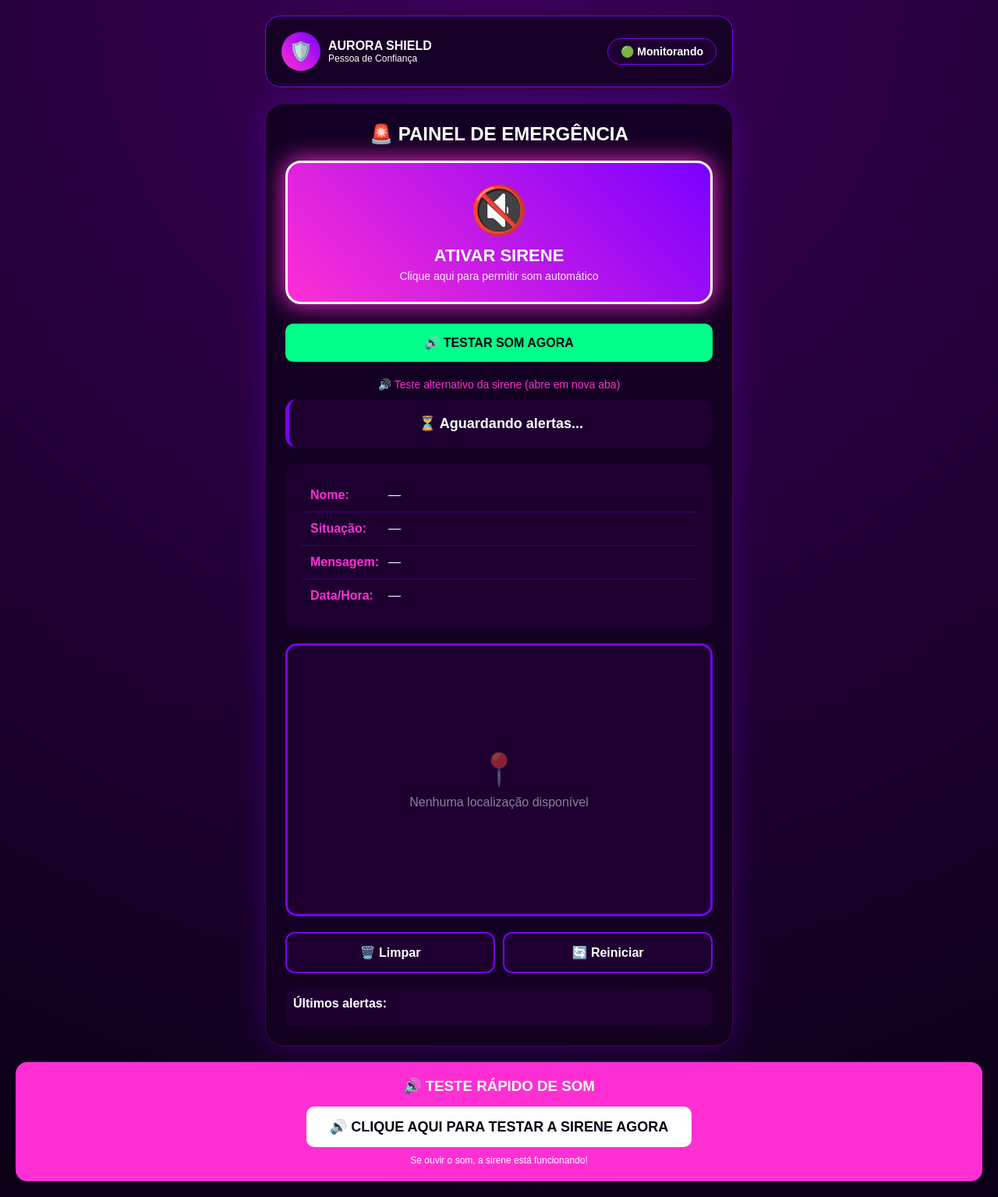
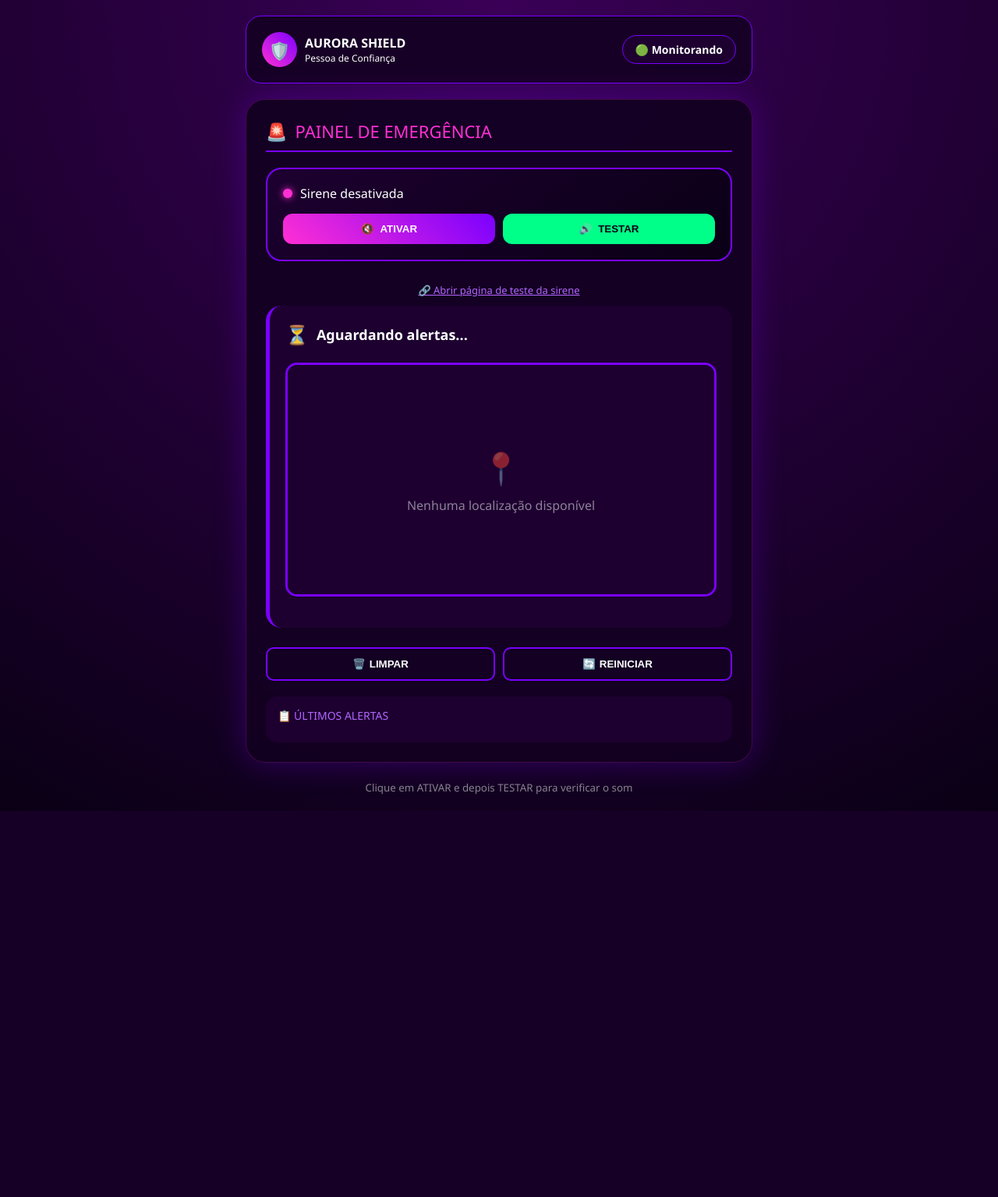
Before and after one commit to salveci2022/aurora-shield, a Flask app: page /confidant in a window 1280 px wide. Shown: the whole page at 78% size. After the commit the page ends 1040 px from the top, so only its background shows below. Run offline with Flask 3, Linux system fonts and the light colour scheme; data comes from the database, SQL or seed files in the repository; data that the repository does not hold is empty.

Commit message:
add arquivos no repo

```diff
--- a/templates/confidant.html
+++ b/templates/confidant.html
@@ -14,16 +14,17 @@
         body {
             background: radial-gradient(circle at top, #3a0057, #0a0015);
             min-height: 100vh;
-            font-family: Arial, sans-serif;
+            font-family: 'Segoe UI', Arial, sans-serif;
             color: white;
             padding: 20px;
         }
 
         .container {
-            max-width: 600px;
+            max-width: 650px;
             margin: 0 auto;
         }
 
+        /* ========== HEADER ========== */
         .header {
             display: flex;
             justify-content: space-between;
@@ -43,14 +44,14 @@
         }
 
         .logo-circle {
-            width: 50px;
-            height: 50px;
+            width: 45px;
+            height: 45px;
             border-radius: 50%;
             background: linear-gradient(45deg, #ff2fd4, #7a00ff);
             display: flex;
             align-items: center;
             justify-content: center;
-            font-size: 24px;
+            font-size: 22px;
             font-weight: bold;
         }
 
@@ -66,7 +67,7 @@
         .status.ativo {
             background: #ff2fd4;
             color: #0a0015;
-            animation: pulse 1s infinite;
+            animation: pulse 1.5s infinite;
         }
 
         @keyframes pulse {
@@ -75,6 +76,7 @@
             100% { opacity: 1; }
         }
 
+        /* ========== CARDS ========== */
         .card {
             background: rgba(20, 0, 34, 0.95);
             backdrop-filter: blur(10px);
@@ -85,117 +87,163 @@
             margin-bottom: 20px;
         }
 
-        .sirene-area {
-            background: linear-gradient(45deg, #ff2fd4, #7a00ff);
-            border-radius: 20px;
-            padding: 25px;
-            text-align: center;
-            margin-bottom: 25px;
-            cursor: pointer;
-            border: 3px solid white;
-            box-shadow: 0 0 30px #ff2fd4;
-            transition: 0.3s;
+        .card-title {
+            color: #ff2fd4;
+            font-size: 22px;
+            margin-bottom: 20px;
+            display: flex;
+            align-items: center;
+            gap: 10px;
+            border-bottom: 2px solid #7a00ff;
+            padding-bottom: 10px;
         }
 
-        .sirene-area.ativa {
+        /* ========== SEÇÃO DA SIRENE ========== */
+        .sirene-section {
+            background: linear-gradient(145deg, #1d0030, #0a0015);
+            border-radius: 20px;
+            padding: 20px;
+            margin-bottom: 25px;
+            border: 2px solid #7a00ff;
+        }
+
+        .sirene-status {
+            display: flex;
+            align-items: center;
+            justify-content: space-between;
+            margin-bottom: 15px;
+        }
+
+        .sirene-indicator {
+            display: flex;
+            align-items: center;
+            gap: 10px;
+        }
+
+        .sirene-led {
+            width: 12px;
+            height: 12px;
+            border-radius: 50%;
+            background: #ff2fd4;
+            box-shadow: 0 0 10px #ff2fd4;
+        }
+
+        .sirene-led.ativa {
+            background: #00ff88;
+            box-shadow: 0 0 10px #00ff88;
+        }
+
+        .sirene-buttons {
+            display: flex;
+            gap: 10px;
+            flex-wrap: wrap;
+        }
+
+        .btn-sirene {
+            flex: 1;
+            min-width: 120px;
+            padding: 12px;
+            border: none;
+            border-radius: 12px;
+            font-weight: bold;
+            cursor: pointer;
+            transition: 0.3s;
+            display: flex;
+            align-items: center;
+            justify-content: center;
+            gap: 8px;
+        }
+
+        .btn-sirene.ativar {
+            background: linear-gradient(45deg, #ff2fd4, #7a00ff);
+            color: white;
+        }
+
+        .btn-sirene.ativar.ativa {
             background: #00ff88;
             color: #0a0015;
         }
 
-        .sirene-icon {
-            font-size: 60px;
-            margin-bottom: 10px;
+        .btn-sirene.testar {
+            background: #00ff88;
+            color: #0a0015;
         }
 
-        .sirene-titulo {
-            font-size: 22px;
-            font-weight: bold;
-            margin-bottom: 5px;
+        .btn-sirene:hover {
+            transform: scale(1.02);
+            box-shadow: 0 0 20px currentColor;
         }
 
-        .sirene-subtitulo {
-            font-size: 14px;
-            opacity: 0.9;
-        }
-
-        .test-audio {
-            background: #00ff88;
-            color: #0a0015;
-            padding: 15px;
-            border-radius: 10px;
-            text-align: center;
-            margin: 10px 0 20px;
-            cursor: pointer;
-            font-weight: bold;
-            transition: 0.3s;
-        }
-
-        .test-audio:hover {
-            transform: scale(1.02);
-            box-shadow: 0 0 20px #00ff88;
-        }
-
-        .alert {
+        /* ========== SEÇÃO DO ALERTA ========== */
+        .alert-section {
+            background: #1d0030;
+            border-radius: 20px;
             padding: 20px;
-            border-radius: 15px;
-            background: #1d0030;
-            text-align: center;
-            font-weight: bold;
-            font-size: 18px;
-            margin-bottom: 20px;
+            margin-bottom: 25px;
             border-left: 5px solid #7a00ff;
             transition: 0.3s;
         }
 
-        .alert.active {
+        .alert-section.ativo {
             background: #ff2fd4;
-            color: #0a0015;
             border-left-color: #7a00ff;
-            animation: alertaPulse 1s infinite;
-            box-shadow: 0 0 30px #ff2fd4;
+            animation: alertaPulse 1.5s infinite;
         }
 
         @keyframes alertaPulse {
-            0% { transform: scale(1); }
-            50% { transform: scale(1.02); }
-            100% { transform: scale(1); }
+            0% { box-shadow: 0 0 20px #ff2fd4; }
+            50% { box-shadow: 0 0 40px #ff2fd4; }
+            100% { box-shadow: 0 0 20px #ff2fd4; }
         }
 
-        .info-panel {
-            background: #1d0030;
-            border-radius: 15px;
-            padding: 20px;
+        .alert-header {
+            display: flex;
+            align-items: center;
+            gap: 10px;
+            margin-bottom: 15px;
+            font-size: 18px;
+            font-weight: bold;
+        }
+
+        .alert-icon {
+            font-size: 24px;
+        }
+
+        /* ========== INFO GRID ========== */
+        .info-grid {
+            display: grid;
+            grid-template-columns: repeat(2, 1fr);
+            gap: 15px;
             margin: 20px 0;
         }
 
-        .info-item {
-            padding: 12px;
-            border-bottom: 1px solid rgba(122, 0, 255, 0.3);
-            display: flex;
+        .info-box {
+            background: rgba(0, 0, 0, 0.3);
+            padding: 15px;
+            border-radius: 12px;
+            border: 1px solid #7a00ff40;
         }
 
-        .info-item:last-child {
-            border-bottom: none;
+        .info-label {
+            font-size: 12px;
+            color: #b366ff;
+            margin-bottom: 5px;
         }
 
-        .info-item strong {
-            min-width: 100px;
-            color: #ff2fd4;
-        }
-
-        .info-item div {
-            flex: 1;
+        .info-value {
+            font-size: 16px;
+            font-weight: bold;
             word-break: break-word;
         }
 
+        /* ========== MAPA ========== */
         .map-container {
-            height: 350px;
+            height: 300px;
             border-radius: 15px;
             overflow: hidden;
             border: 3px solid #7a00ff;
             margin: 20px 0;
             position: relative;
-            background: #1d0030;
         }
 
         .map {
@@ -215,63 +263,82 @@
             color: rgba(255,255,255,0.5);
             flex-direction: column;
             gap: 10px;
-            text-align: center;
-            padding: 20px;
         }
 
-        .button-group {
+        .map-link {
+            text-align: center;
+            margin: 10px 0;
+        }
+
+        .map-link a {
+            color: #ff2fd4;
+            text-decoration: none;
+            padding: 8px 15px;
+            border: 1px solid #ff2fd4;
+            border-radius: 8px;
+            font-size: 14px;
+            display: inline-block;
+        }
+
+        .map-link a:hover {
+            background: #ff2fd4;
+            color: #0a0015;
+        }
+
+        .coordenadas {
+            text-align: center;
+            font-size: 12px;
+            color: #b366ff;
+            margin-top: 5px;
+        }
+
+        /* ========== BOTÕES DE AÇÃO ========== */
+        .action-buttons {
             display: flex;
             gap: 10px;
             margin-top: 20px;
             flex-wrap: wrap;
         }
 
-        .btn {
+        .btn-action {
             flex: 1;
-            padding: 15px;
-            border: none;
-            border-radius: 12px;
-            font-size: 16px;
+            min-width: 100px;
+            padding: 12px;
+            border: 2px solid #7a00ff;
+            border-radius: 10px;
+            background: transparent;
+            color: white;
             font-weight: bold;
             cursor: pointer;
             transition: 0.3s;
-            min-width: 120px;
+            display: flex;
+            align-items: center;
+            justify-content: center;
+            gap: 5px;
         }
 
-        .btn-secondary {
-            background: #1d0030;
-            border: 2px solid #7a00ff;
-            color: white;
+        .btn-action:hover {
+            background: #7a00ff40;
+            transform: scale(1.02);
         }
 
-        .btn-secondary:hover {
-            background: #7a00ff40;
-            transform: scale(1.05);
+        /* ========== HISTÓRICO ========== */
+        .history-section {
+            background: #1d0030;
+            border-radius: 15px;
+            padding: 15px;
+            margin-top: 20px;
         }
 
-        .local-link {
-            display: inline-block;
-            margin-top: 10px;
-            color: #ff2fd4;
-            text-decoration: none;
-            padding: 8px 15px;
-            border: 1px solid #ff2fd4;
-            border-radius: 8px;
+        .history-title {
+            color: #b366ff;
+            margin-bottom: 10px;
             font-size: 14px;
         }
 
-        .local-link:hover {
-            background: #ff2fd4;
-            color: #0a0015;
-        }
-
         .history-list {
-            max-height: 150px;
+            max-height: 120px;
             overflow-y: auto;
-            margin-top: 20px;
-            background: #1d0030;
-            border-radius: 10px;
-            padding: 10px;
         }
 
         .history-item {
@@ -280,29 +347,16 @@
             font-size: 12px;
         }
 
-        .coordenadas {
-            font-size: 12px;
-            color: #b366ff;
-            margin-top: 5px;
-            text-align: center;
-        }
-
-        .link-externo {
-            text-align: center;
-            margin: 10px 0;
-        }
-        .link-externo a {
-            color: #ff2fd4;
-            text-decoration: none;
-            font-size: 14px;
-        }
-        .link-externo a:hover {
-            text-decoration: underline;
-        }
+        /* ========== UTILITÁRIOS ========== */
+        .text-center { text-align: center; }
+        .mt-10 { margin-top: 10px; }
+        .mb-10 { margin-bottom: 10px; }
+        .opacity-5 { opacity: 0.5; }
     </style>
 </head>
 <body>
     <div class="container">
+        <!-- HEADER -->
         <div class="header">
             <div class="logo">
                 <div class="logo-circle">🛡️</div>
@@ -314,46 +368,63 @@
             <div class="status" id="statusPill">🟢 Monitorando</div>
         </div>
 
+        <!-- CARD PRINCIPAL -->
         <div class="card">
-            <h2 style="text-align: center; margin-bottom: 20px;">🚨 PAINEL DE EMERGÊNCIA</h2>
-
-            <!-- ÁREA DA SIRENE -->
-            <div id="sireneArea" class="sirene-area" onclick="ativarSirene()">
-                <div class="sirene-icon">🔇</div>
-                <div class="sirene-titulo">ATIVAR SIRENE</div>
-                <div class="sirene-subtitulo">Clique aqui para permitir som automático</div>
+            <div class="card-title">
+                <span>🚨</span> PAINEL DE EMERGÊNCIA
             </div>
 
-            <!-- BOTÃO DE TESTE -->
-            <div class="test-audio" onclick="testarSom()">🔊 TESTAR SOM AGORA</div>
-
-            <!-- LINK PARA TESTE EXTERNO -->
-            <div class="link-externo">
-                <a href="/testar-sirene" target="_blank">🔊 Teste alternativo da sirene (abre em nova aba)</a>
+            <!-- SEÇÃO DA SIRENE -->
+            <div class="sirene-section">
+                <div class="sirene-status">
+                    <div class="sirene-indicator">
+                        <span class="sirene-led" id="sireneLed"></span>
+                        <span id="sireneStatusText">Sirene desativada</span>
+                    </div>
+                    <span id="sireneInfo" style="font-size: 12px;"></span>
                 </div>
 
-            <!-- ÁREA DO ALERTA -->
-            <div id="alertBox" class="alert">
-                ⏳ Aguardando alertas...
+                <div class="sirene-buttons">
+                    <button id="btnAtivarSirene" class="btn-sirene ativar" onclick="ativarSirene()">
+                        <span>🔇</span> ATIVAR
+                    </button>
+                    <button class="btn-sirene testar" onclick="testarSom()">
+                        <span>🔊</span> TESTAR
+                    </button>
+                </div>
             </div>
 
-            <!-- INFORMAÇÕES DO ALERTA -->
-            <div class="info-panel">
-                <div class="info-item">
-                    <strong>Nome:</strong>
-                    <div id="infoNome">—</div>
+            <!-- LINK TESTE EXTERNO -->
+            <div class="text-center mb-10">
+                <a href="/testar-sirene" target="_blank" style="color: #b366ff; font-size: 13px;">
+                    🔗 Abrir página de teste da sirene
+                </a>
             </div>
-                <div class="info-item">
-                    <strong>Situação:</strong>
-                    <div id="infoSit">—</div>
+
+            <!-- SEÇÃO DO ALERTA -->
+            <div id="alertSection" class="alert-section">
+                <div class="alert-header">
+                    <span class="alert-icon">⏳</span>
+                    <span id="alertTitle">Aguardando alertas...</span>
                 </div>
-                <div class="info-item">
-                    <strong>Mensagem:</strong>
-                    <div id="infoMsg">—</div>
+
+                <!-- INFO GRID -->
+                <div class="info-grid" id="infoGrid" style="display: none;">
+                    <div class="info-box">
+                        <div class="info-label">👤 NOME</div>
+                        <div class="info-value" id="infoNome">—</div>
                     </div>
-                <div class="info-item">
-                    <strong>Data/Hora:</strong>
-                    <div id="infoData">—</div>
+                    <div class="info-box">
+                        <div class="info-label">⚠️ SITUAÇÃO</div>
+                        <div class="info-value" id="infoSit">—</div>
+                    </div>
+                    <div class="info-box">
+                        <div class="info-label">💬 MENSAGEM</div>
+                        <div class="info-value" id="infoMsg">—</div>
+                    </div>
+                    <div class="info-box">
+                        <div class="info-label">📅 DATA/HORA</div>
+                        <div class="info-value" id="infoData">—</div>
                     </div>
                 </div>
 
@@ -367,28 +438,38 @@
                 </div>
 
                 <!-- LINK DO MAPA -->
-            <div id="mapLink" style="display: none; text-align: center; margin: 10px 0;">
-                <a id="directMapLink" href="#" target="_blank" class="local-link">📍 Abrir no Google Maps</a>
+                <div id="mapLink" class="map-link" style="display: none;">
+                    <a id="directMapLink" href="#" target="_blank">📍 Abrir no Google Maps</a>
                 </div>
 
                 <!-- COORDENADAS -->
                 <div id="coordenadas" class="coordenadas"></div>
+            </div>
 
             <!-- BOTÕES DE AÇÃO -->
-            <div class="button-group">
-                <button id="btnClear" class="btn btn-secondary" onclick="limparAlerta()">🗑️ Limpar</button>
-                <button id="btnRefresh" class="btn btn-secondary" onclick="reiniciar()">🔄 Reiniciar</button>
+            <div class="action-buttons">
+                <button class="btn-action" onclick="limparAlerta()">
+                    <span>🗑️</span> LIMPAR
+                </button>
+                <button class="btn-action" onclick="reiniciar()">
+                    <span>🔄</span> REINICIAR
+                </button>
             </div>
 
             <!-- HISTÓRICO -->
-            <div class="history-list">
-                <h4 style="margin-bottom: 10px;">Últimos alertas:</h4>
-                <div id="historyItems"></div>
-            </div>
+            <div class="history-section">
+                <div class="history-title">📋 ÚLTIMOS ALERTAS</div>
+                <div class="history-list" id="historyItems"></div>
             </div>
         </div>
 
-    <!-- CORREÇÃO: ÁUDIO DA SIRENE REAL - MESMO DA PÁGINA DE TESTE -->
+        <!-- TESTE RÁPIDO (opcional) -->
+        <div class="text-center mt-10 opacity-5">
+            <small>Clique em ATIVAR e depois TESTAR para verificar o som</small>
+        </div>
+    </div>
+
+    <!-- ÁUDIO DA SIRENE REAL -->
     <audio id="sirene" loop preload="auto">
         <source src="/static/sounds/sirene-real.mp3" type="audio/mpeg">
     </audio>
@@ -402,6 +483,14 @@
         let sireneElement = document.getElementById('sirene');
         let timeoutSirene = null;
 
+        // Elementos DOM
+        const sireneLed = document.getElementById('sireneLed');
+        const sireneStatusText = document.getElementById('sireneStatusText');
+        const btnAtivarSirene = document.getElementById('btnAtivarSirene');
+        const alertSection = document.getElementById('alertSection');
+        const alertTitle = document.getElementById('alertTitle');
+        const infoGrid = document.getElementById('infoGrid');
+
         // ============================================
         // FUNÇÕES DA SIRENE
         // ============================================
@@ -413,13 +502,11 @@
                     sireneElement.currentTime = 0;
                     sireneAtiva = true;
 
-                    let area = document.getElementById('sireneArea');
-                    area.classList.add('ativa');
-                    area.innerHTML = `
-                        <div class="sirene-icon">🔊</div>
-                        <div class="sirene-titulo">SIRENE ATIVADA!</div>
-                        <div class="sirene-subtitulo">Agora vai tocar automaticamente</div>
-                    `;
+                    // Atualizar UI
+                    sireneLed.className = 'sirene-led ativa';
+                    sireneStatusText.textContent = 'Sirene ativada';
+                    btnAtivarSirene.classList.add('ativa');
+                    btnAtivarSirene.innerHTML = '<span>🔊</span> ATIVADA';
 
                     console.log('✅ Sirene ativada!');
                 })
@@ -474,18 +561,25 @@
         // ============================================
 
         function limparAlerta() {
-            document.getElementById('alertBox').className = 'alert';
-            document.getElementById('alertBox').textContent = '⏳ Aguardando alertas...';
+            // Resetar UI
+            alertSection.className = 'alert-section';
+            alertTitle.innerHTML = '⏳ Aguardando alertas...';
             document.getElementById('statusPill').className = 'status';
             document.getElementById('statusPill').textContent = '🟢 Monitorando';
+
+            // Esconder informações
+            infoGrid.style.display = 'none';
+            document.getElementById('map').style.display = 'none';
+            document.getElementById('noLocation').style.display = 'flex';
+            document.getElementById('mapLink').style.display = 'none';
+            document.getElementById('coordenadas').textContent = '';
+
+            // Limpar valores
             document.getElementById('infoNome').textContent = '—';
             document.getElementById('infoSit').textContent = '—';
             document.getElementById('infoMsg').textContent = '—';
             document.getElementById('infoData').textContent = '—';
-            document.getElementById('map').style.display = 'none';
-            document.getElementById('noLocation').style.display = 'flex';
-            document.getElementById('mapLink').style.display = 'none';
-            document.getElementById('coordenadas').textContent = '';
+
             pararSirene();
         }
 
@@ -501,11 +595,9 @@
 
         function formatarData(dataString) {
             if (!dataString || dataString === '—') return '—';
-
             if (dataString.match(/^\d{2}\/\d{2}\/\d{4} \d{2}:\d{2}:\d{2}$/)) {
                 return dataString;
             }
-
             try {
                 let data = new Date(dataString);
                 if (!isNaN(data.getTime())) {
@@ -519,7 +611,6 @@
                     });
                 }
             } catch (e) {}
-
             return dataString;
         }
 
@@ -530,11 +621,14 @@
         function atualizarAlerta(alerta) {
             console.log('🚨 NOVO ALERTA:', alerta);
 
-            document.getElementById('alertBox').className = 'alert active';
-            document.getElementById('alertBox').textContent = '🚨 ALERTA DE EMERGÊNCIA!';
+            // Atualizar UI
+            alertSection.className = 'alert-section ativo';
+            alertTitle.innerHTML = '🚨 ALERTA DE EMERGÊNCIA!';
             document.getElementById('statusPill').className = 'status ativo';
             document.getElementById('statusPill').textContent = '🔴 ALERTA ATIVO';
 
+            // Mostrar informações
+            infoGrid.style.display = 'grid';
             document.getElementById('infoNome').textContent = alerta.name || 'Anônimo';
             document.getElementById('infoSit').textContent = alerta.situation || 'Emergência';
             document.getElementById('infoMsg').textContent = alerta.message || '—';
@@ -610,32 +704,5 @@
 
         console.log('✅ Painel Confidante carregado');
     </script>
-
-    <!-- BOTÃO DE TESTE DIRETO -->
-    <div style="background: #ff2fd4; padding: 20px; border-radius: 15px; margin-top: 20px; text-align: center;">
-        <h3 style="margin-bottom: 15px;">🔊 TESTE RÁPIDO DE SOM</h3>
-        <button onclick="testarSomDireto()" style="background: white; color: #0a0015; border: none; padding: 15px 30px; border-radius: 10px; font-weight: bold; cursor: pointer; font-size: 18px;">
-            🔊 CLIQUE AQUI PARA TESTAR A SIRENE AGORA
-        </button>
-        <p style="margin-top: 10px; font-size: 12px;">Se ouvir o som, a sirene está funcionando!</p>
-    </div>
-
-    <script>
-    function testarSomDireto() {
-        let audio = document.getElementById('sirene');
-        audio.currentTime = 0;
-        audio.play()
-            .then(() => {
-                alert('✅ Sirene REAL está tocando!');
-                setTimeout(() => {
-                    audio.pause();
-                    audio.currentTime = 0;
-                }, 3000);
-            })
-            .catch(erro => {
-                alert('❌ Erro: ' + erro.message + '\n\nClique em "ATIVAR SIRENE" primeiro!');
-            });
-    }
-    </script>
 </body>
 </html>
```
Lines whose indentation alone changed are shown as unchanged.
